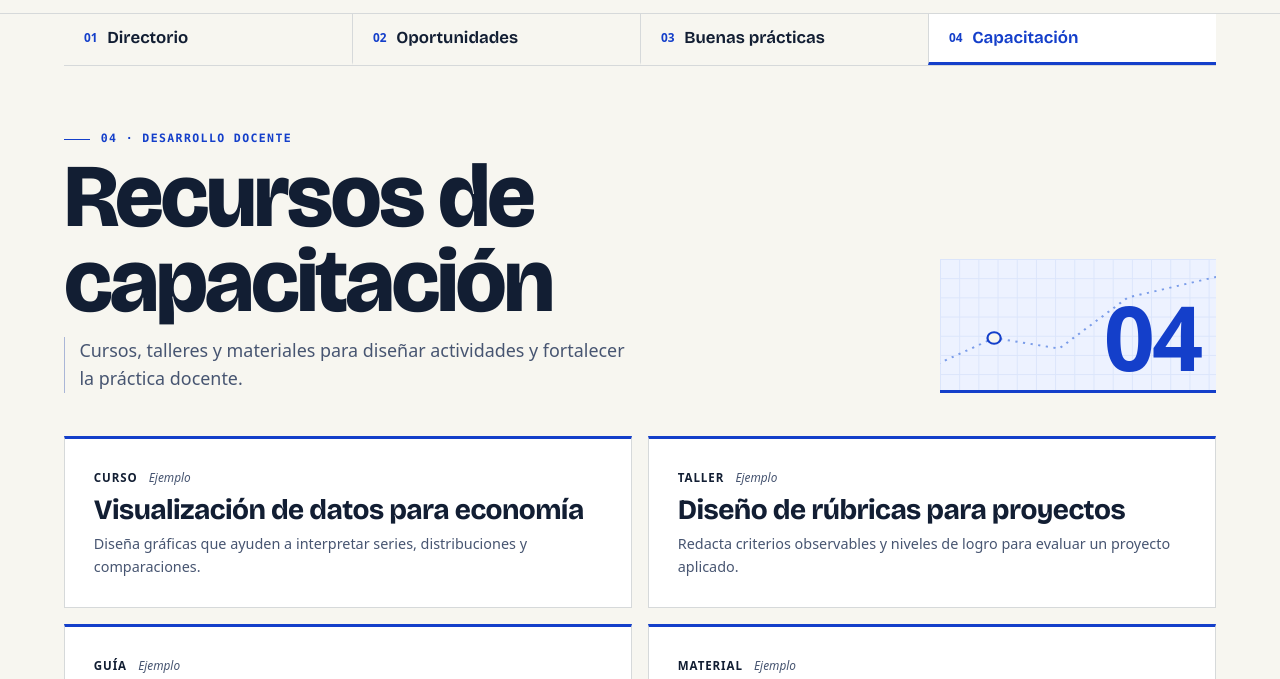
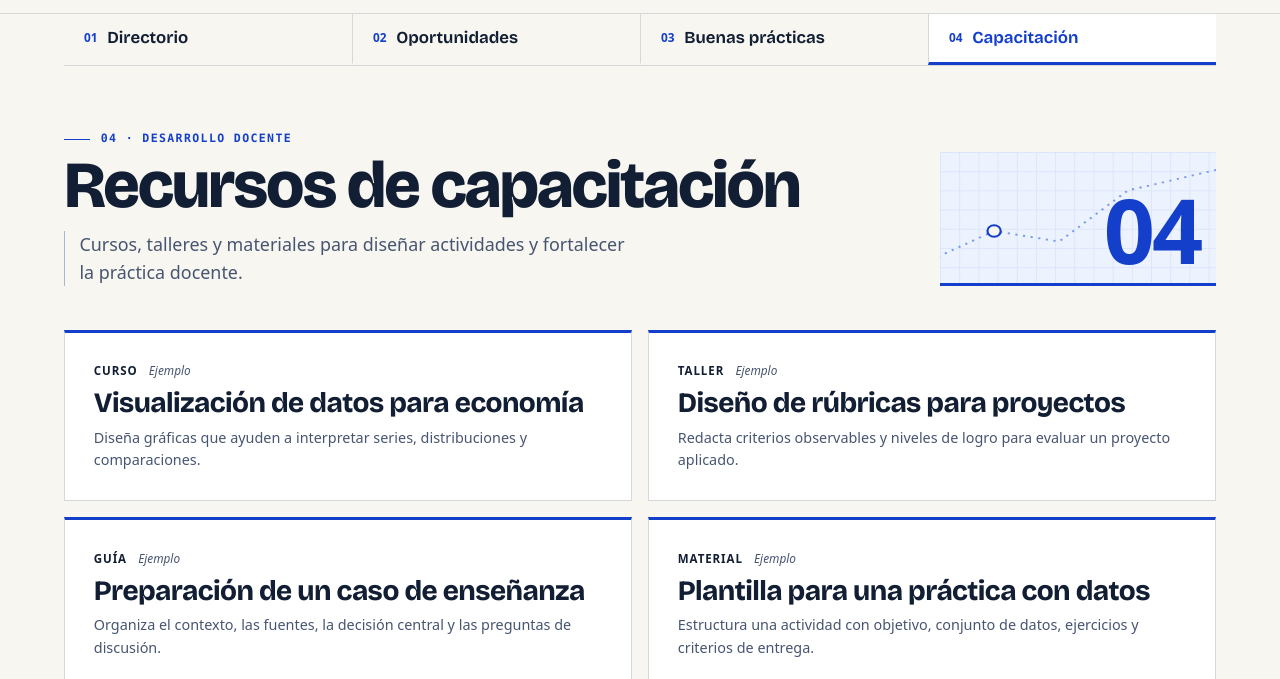
Before and after one commit to lec-cdmx/ClaustroLEC, a plain HTML site: page capacitacion.html in a window 1280 px wide. Shown: the part 57-736 px from the top of the page. Drawn offline with Linux system fonts and the light colour scheme.

Commit message:
Ajustar dos títulos a una sola línea

```diff
--- a/assets/css/styles.css
+++ b/assets/css/styles.css
@@ -169,6 +169,9 @@ h1 {
   letter-spacing: -.032em;
 }
 
+.page-heading--single-line .page-intro { container-type: inline-size; }
+.page-heading--single-line h1 { font-size: min(6.25rem, 8.1cqi); white-space: nowrap; }
+
 .page-intro .eyebrow::before { display: inline-block; width: 1.65rem; height: 1px; margin-right: .65rem; background: currentColor; vertical-align: middle; content: ""; }
 .page-intro > p:last-child { max-width: 56ch; padding-left: .9rem; border-left: 1px solid #aab6d7; color: var(--muted); font-size: clamp(.95rem, 1.5vw, 1.12rem); }
 .chapter-mark {
--- a/capacitacion.html
+++ b/capacitacion.html
@@ -6,7 +6,7 @@
   <meta name="description" content="Cursos, talleres y materiales para diseñar actividades y fortalecer la práctica docente.">
   <title>Recursos de capacitación | Claustro LEC</title>
   <link rel="icon" type="image/svg+xml" href="assets/icons/claustro.svg">
-  <link rel="stylesheet" href="assets/css/styles.css?v=2">
+  <link rel="stylesheet" href="assets/css/styles.css?v=3">
 </head>
 <body>
   <a class="skip-link" href="#contenido">Ir al contenido</a>
@@ -41,7 +41,7 @@
   </div>
 
   <main class="shell" id="contenido" tabindex="-1">
-    <header class="page-heading">
+    <header class="page-heading page-heading--single-line">
       <div class="page-intro">
         <p class="eyebrow">04 · Desarrollo docente</p>
         <h1>Recursos de capacitación</h1>
```
Also changed, not shown: directorio.html (+2 -2 lines).
